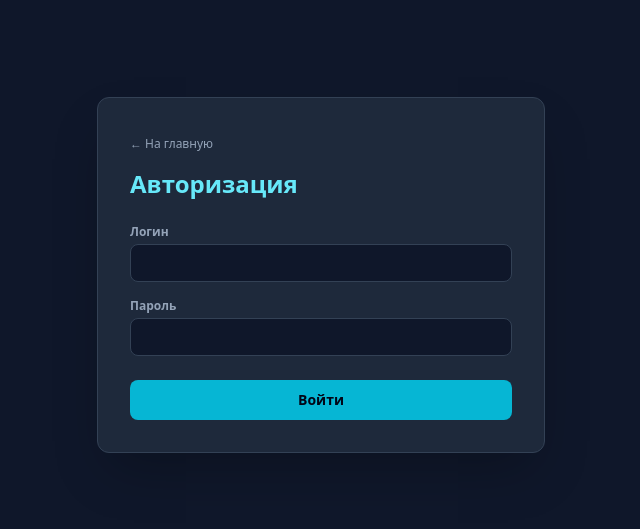
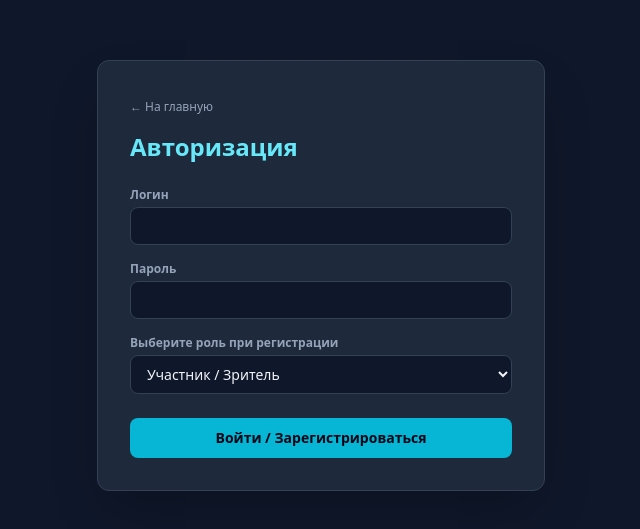
Before and after one commit to messmax7274-lang/Tours-Site, a website: page public/login.html in a window 1280 px wide. Shown: the part 125-654 px from the top of the page, without its empty margins (319-959 px from the left). Drawn offline with nearby package versions, Linux system fonts and the light colour scheme.

Commit message:
Update login.html

```diff
--- a/public/login.html
+++ b/public/login.html
@@ -2,8 +2,10 @@
 <html lang="ru">
 <head>
   <meta charset="UTF-8">
+  <meta name="viewport" content="width=device-width, initial-scale=1.0">
   <title>CYBERGRID - Вход</title>
   <script src="https://cdn.tailwindcss.com"></script>
+  <link rel="stylesheet" href="style.css">
 </head>
 <body class="bg-slate-900 text-slate-100 min-h-screen flex items-center justify-center p-6">
 
@@ -20,8 +22,16 @@
         <label class="block text-xs font-semibold text-slate-400 mb-1">Пароль</label>
         <input type="password" name="password" required class="w-full bg-slate-900 border border-slate-700 rounded-lg px-3 py-2 text-sm text-slate-100 focus:outline-none focus:border-cyan-500">
       </div>
+      <div>
+        <label class="block text-xs font-semibold text-slate-400 mb-1">Выберите роль при регистрации</label>
+        <select name="role" class="w-full bg-slate-900 border border-slate-700 rounded-lg px-3 py-2 text-sm text-slate-100 focus:outline-none focus:border-cyan-500">
+          <option value="viewer">Участник / Зритель</option>
+          <option value="captain">Лидер команды (Капитан)</option>
+          <option value="admin">Администратор</option>
+        </select>
+      </div>
       <button type="submit" class="bg-cyan-500 hover:bg-cyan-400 text-slate-950 font-bold py-2.5 rounded-lg text-sm transition mt-2">
-        Войти
+        Войти / Зарегистрироваться
       </button>
     </form>
   </div>
```
